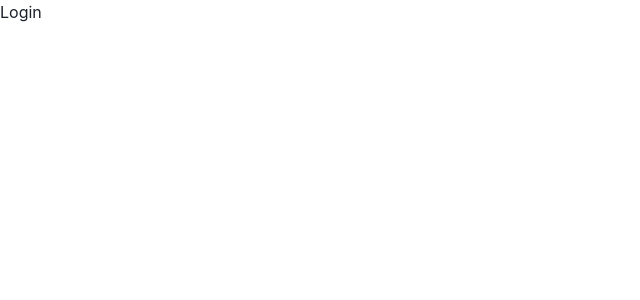
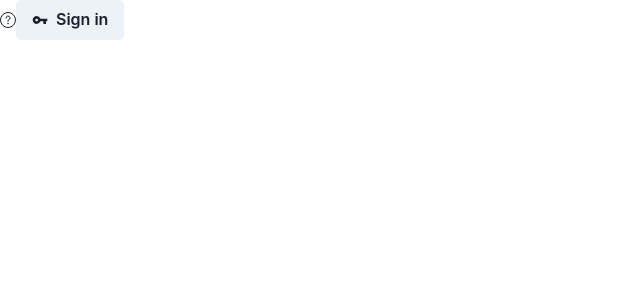
Before and after one commit to DanielIH94/EventApp, a React (Create React App) app in the folder ClientApp/: page /login in a window 1280 px wide. Shown: the top 300 px of the page, without its empty margins (0-640 px from the left). Built offline with nearby package versions, Linux system fonts and the light colour scheme.

Commit message:
Login added

```diff
--- a/ClientApp/src/components/Login.jsx
+++ b/ClientApp/src/components/Login.jsx
@@ -1,8 +1,13 @@
 import React from 'react'
+import { Button, Box, Icon } from '@chakra-ui/react'
+import { MdVpnKey } from 'react-icons/md'
 
 const Login = () => {
   return (
-    <div>Login</div>
+    <Box>
+      <Icon as=''></Icon>
+      <Button leftIcon={<Icon as={MdVpnKey} />}>Sign in</Button>
+    </Box>
   )
 }
 
```
